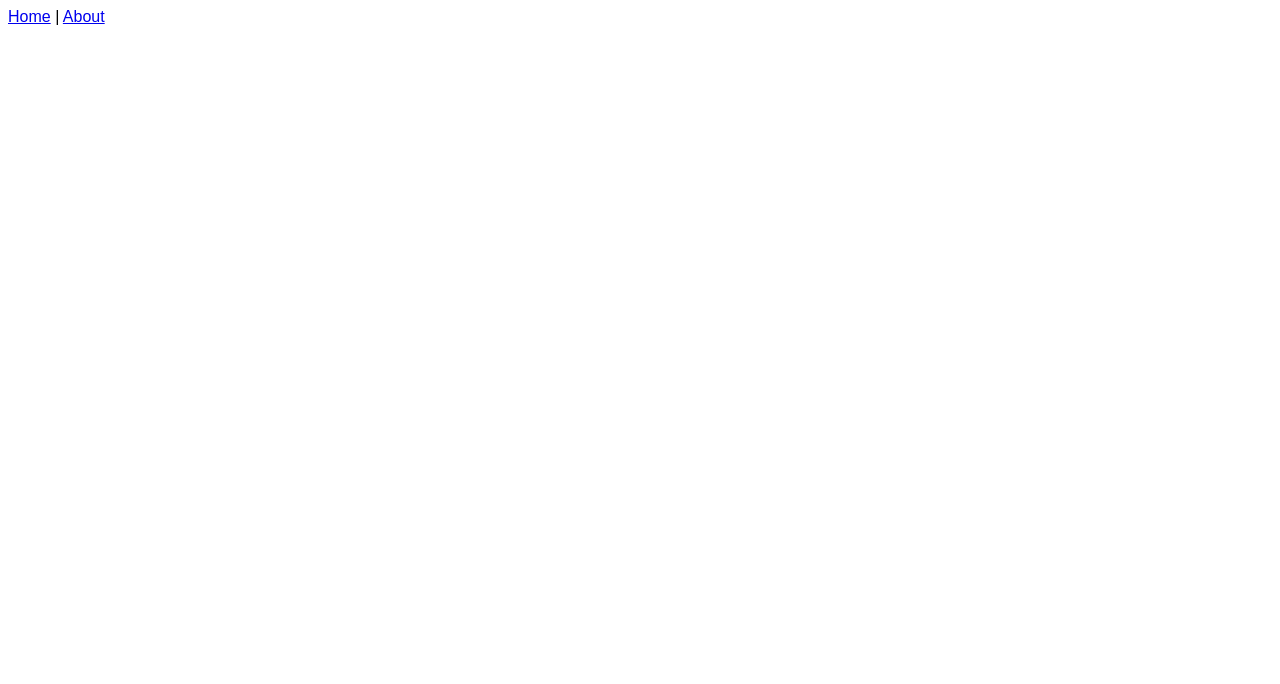
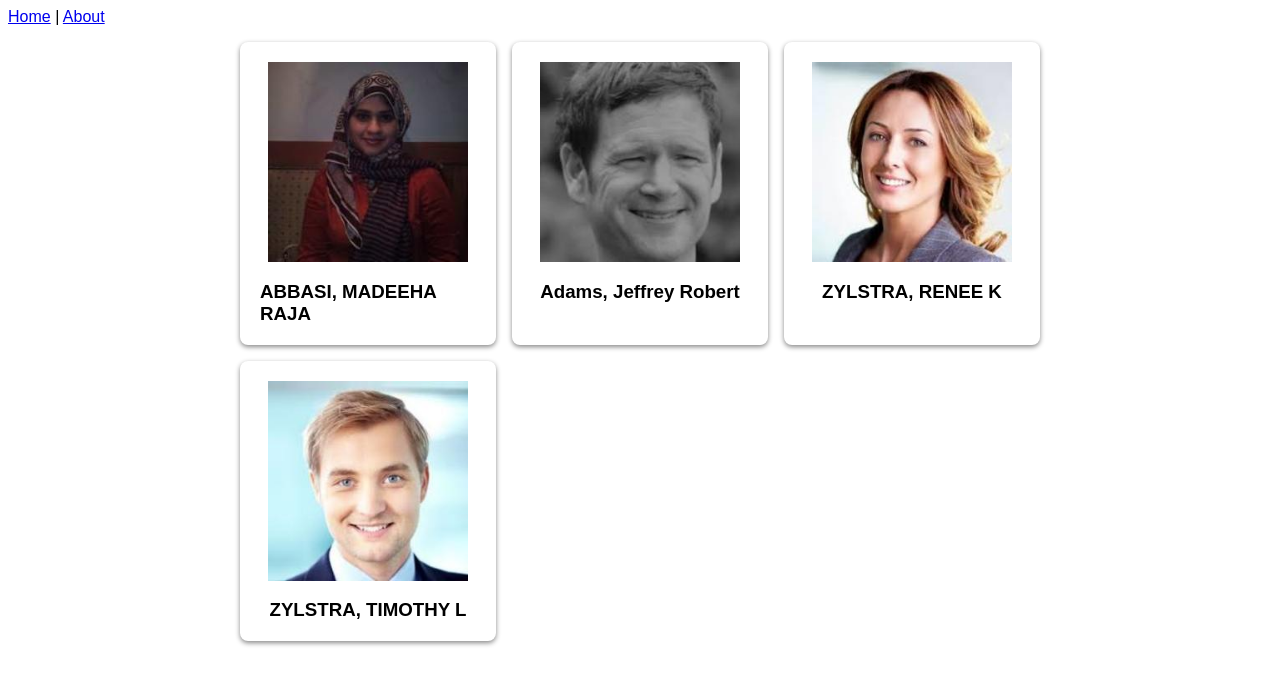
Before and after one commit to tmtarpinian/agent-data, a Vue app in the folder agent-data-front-end/: page /agents in a window 1280 px wide. Shown: the top 684 px of the page. Built offline with nearby package versions, Linux system fonts and the light colour scheme.

Commit message:
import agentSeeds to agent index component; begin writing AgentIndex template

```diff
--- a/agent-data-front-end/src/router/index.js
+++ b/agent-data-front-end/src/router/index.js
@@ -3,8 +3,8 @@ import VueRouter from 'vue-router'
 import Home from '../views/Home.vue'
 import About from '../views/About.vue'
 import ShoppingCart from '../views/Cart.vue'
-import ProductsIndex from '../views/products/Index.vue'
-import ProductsShow from '../views/products/Show.vue'
+import AgentsIndex from '../views/agents/Index.vue'
+import AgentsShow from '../views/agents/Show.vue'
 
 Vue.use(VueRouter)
 
@@ -25,15 +25,15 @@ const routes = [
   },
 
   {
-    path: '/products',
-    name: 'Products',
-    component: ProductsIndex
+    path: '/agents',
+    name: 'Agents',
+    component: AgentsIndex
   },
 
   {
-    path: '/product/:id',
-    name: 'Product',
-    component: ProductsShow
+    path: '/agents/:id',
+    name: 'Agent',
+    component: AgentsShow
   },
 
   {
--- a/agent-data-front-end/seed-data.js
+++ b/agent-data-front-end/src/seed-data.js
@@ -3,9 +3,9 @@ import agentImage2 from './assets/agentImage2.jpg';
 import agentImage3 from './assets/agentImage3.jpg';
 import agentImage4 from './assets/agentImage4.jpg';
 
-export const agents = [
+export const agentSeeds = [
     {
-        id: 0878976,
+        id: 878976,
         NPM: 18907104,
         name: 'ABBASI, MADEEHA RAJA',
         address: 'CANTON, MI 48188',
@@ -14,7 +14,7 @@ export const agents = [
         status: 'Inactive'
     },
     {
-        id: 0418720,
+        id: 418720,
         NPM: 9073559,
         name: 'Adams, Jeffrey Robert',
         address: 'LIVONIA, MI 48150-3023',
@@ -23,7 +23,7 @@ export const agents = [
         status: 'Active'
     },
     {
-        id: 0033501,
+        id: 33501,
         NPM: 974216,
         name: 'ZYLSTRA, RENEE K',
         address: 'Grand Rapids, MI 49505-5713',
@@ -32,7 +32,7 @@ export const agents = [
         status: 'Inactive'
     },
     {
-        id: 0061131,
+        id: 61131,
         NPM: 362794,
         name: 'ZYLSTRA, TIMOTHY L',
         address: 'Grand Rapids, MI 49544-9715',
@@ -42,8 +42,9 @@ export const agents = [
     }
 ]
 
-eport const cartItems = [
-    products[0],
-    products[1],
-    products[2],
+export const cartItems = [
+    agentSeeds[0],
+    agentSeeds[1],
+    agentSeeds[2],
+    agentSeeds[3],
 ]
--- a/agent-data-front-end/src/views/products/index.vue
+++ b/agent-data-front-end/src/views/agents/Index.vue
@@ -1,11 +1,28 @@
 <template>
-    <h1>This is the products page </h1>
+   <div id="page-wrap">
+     <div class="grid-wrap">
+        <div
+          v-for="agent in agentSeeds"
+          class="agent"
+          v-bind:key="agent.id"
+        >
+        <img v-bind:src="agent.picture" />
+        <h3 class="agent-name">{{ agent.name }} </h3>
+      </div>
+     </div>
+   </div>
 </template>
 
 
 <script>
+import {agentSeeds} from '../../seed-data'
 export default {
-    name: 'ProductsIndex',
+    name: 'AgentsIndex',
+    data() {
+      return {
+        agentSeeds
+      }
+    }
 }
 </script>
 
@@ -17,7 +34,7 @@ export default {
     margin-top: 16px;
   }
 
-  .product-item {
+  .agent {
     align-items: center;
     border-radius: 8px;
     box-shadow: 0px 2px 5px #888;
@@ -29,7 +46,7 @@ export default {
     width: 32%;
   }
 
-  .product-name {
+  .agent-name {
     margin-bottom: 0;
   }
 
--- a/agent-data-front-end/src/views/products/show.vue
+++ b/agent-data-front-end/src/views/agents/Show.vue
@@ -5,7 +5,7 @@
 
 <script>
 export default {
-    name: 'ProductsShow',
+    name: 'AgentsShow',
 }
 </script>
 
```
